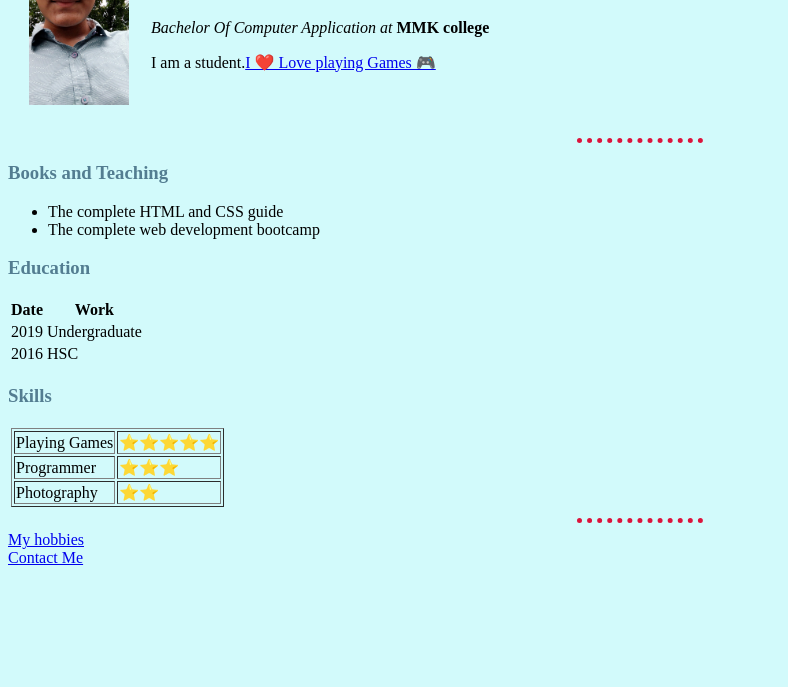
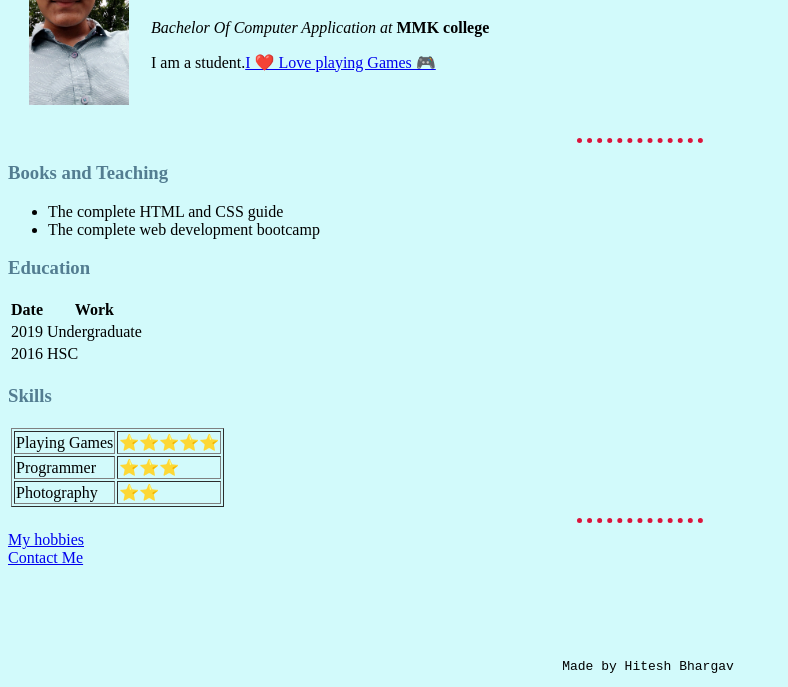
Before and after one commit to hiteshcodes/myFirstWebsite, a plain HTML site: page index.html in a window 1280 px wide. Shown: the part 113-800 px from the top of the page, without its empty margins (0-788 px from the left). Drawn offline with Linux system fonts and the light colour scheme.

Commit message:
a commit

```diff
--- a/css/styles.css
+++ b/css/styles.css
@@ -17,3 +17,9 @@ h1 {
 h3 {
   color: #537d91;
 }
+footer {
+    width: 100%;
+  position: absolute;
+  bottom: 0;
+  text-align: center;
+}
--- a/index.html
+++ b/index.html
@@ -1,17 +1,21 @@
 <!DOCTYPE html>
 <html>
+
 <head>
     <meta charset="utf-8">
     <title>✌ Hitesh's Personal Site</title>
     <link rel="stylesheet" href="css/styles.css">
 </head>
+
 <body>
     <table cellspacing="20">
         <tr>
             <td><img src="hitesh.jpg" height="200" width="100" alt="Hitesh's profile picture"></td>
-                <td><H1>😎 Hitesh Bhargav</H1>
+            <td>
+                <H1>😎 Hitesh Bhargav</H1>
                 <p><i>Bachelor Of Computer Application at</i> <b>MMK college</b></p>
-                <p>I am a student.<a href="http://www.kongregate.com/games/">I ❤️ Love playing Games 🎮</a></p></td>
+                <p>I am a student.<a href="http://www.kongregate.com/games/">I ❤️ Love playing Games 🎮</a></p>
+            </td>
         </tr>
     </table>
     <hr>
@@ -65,5 +69,10 @@
     <hr>
     <a href="hobbies.html">My hobbies</a> <br>
     <a href="contact.html">Contact Me</a>
+
+    <footer>
+        <pre>Made by Hitesh Bhargav</pre>
+    </footer>
+</body>
+
 </html>
-</body>
```
Lines whose indentation alone changed are shown as unchanged.
